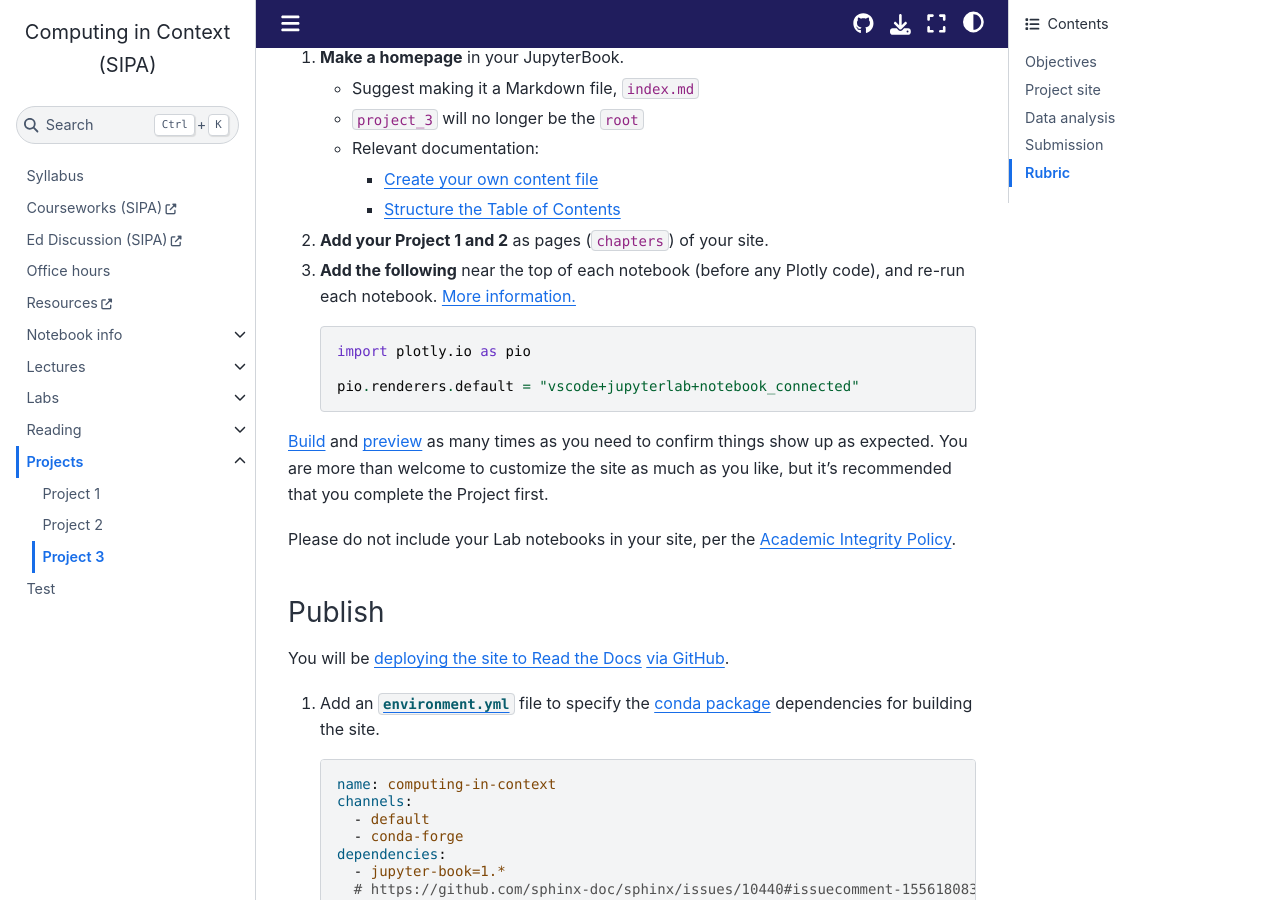
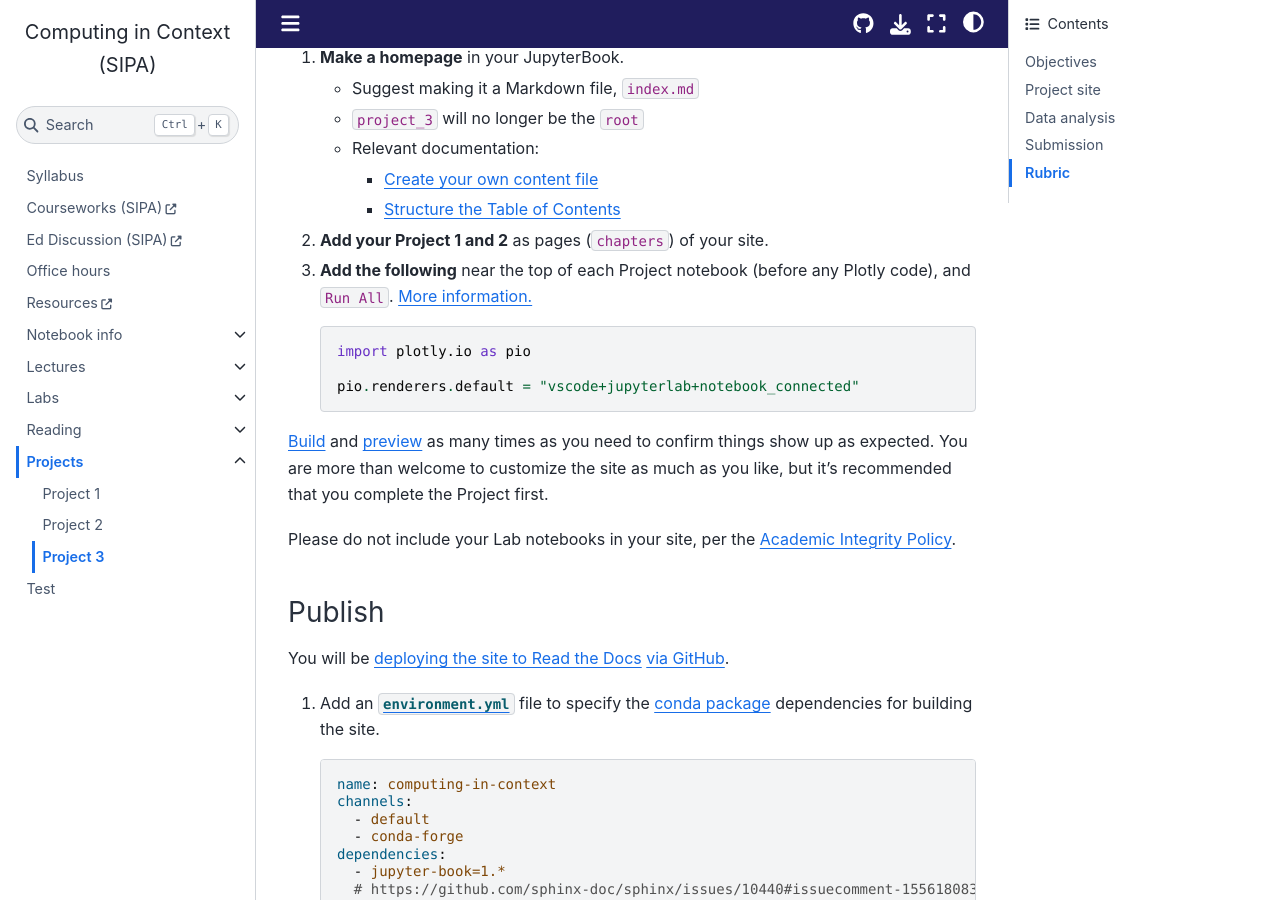
Before and after one commit to afeld/computing-in-context, a Jupyter Book: the page built from project_3.md, in a window 1280 px wide and 900 px high, scrolled down 484 px. Built offline with Jupyter Book 1.0.4 settings and Sphinx 7.4.7 and the Sphinx Book theme 1.1.4, drawn with Linux system fonts in a browser that asks for light colours; pages that are not in the unit, such as notebooks, are missing from menus; comment, search, counter and statistics services are not loaded.

Commit message:
clarify renderer instruction

````diff
--- a/project_3.md
+++ b/project_3.md
@@ -20,7 +20,7 @@ You don't know how to do this yet. You will need to read the documentation to fi
      - [Create your own content file](https://jupyterbook.org/en/stable/start/new-file.html)
      - [Structure the Table of Contents](https://jupyterbook.org/en/stable/structure/toc.html)
 1. **Add your Project 1 and 2** as pages (`chapters`) of your site.
-1. **Add the following** near the top of each notebook (before any Plotly code), and re-run each notebook. [More information.](https://plotly.com/python/renderers/)
+1. **Add the following** near the top of each Project notebook (before any Plotly code), and `Run All`. [More information.](https://plotly.com/python/renderers/)
 
    ```python
    import plotly.io as pio
````
